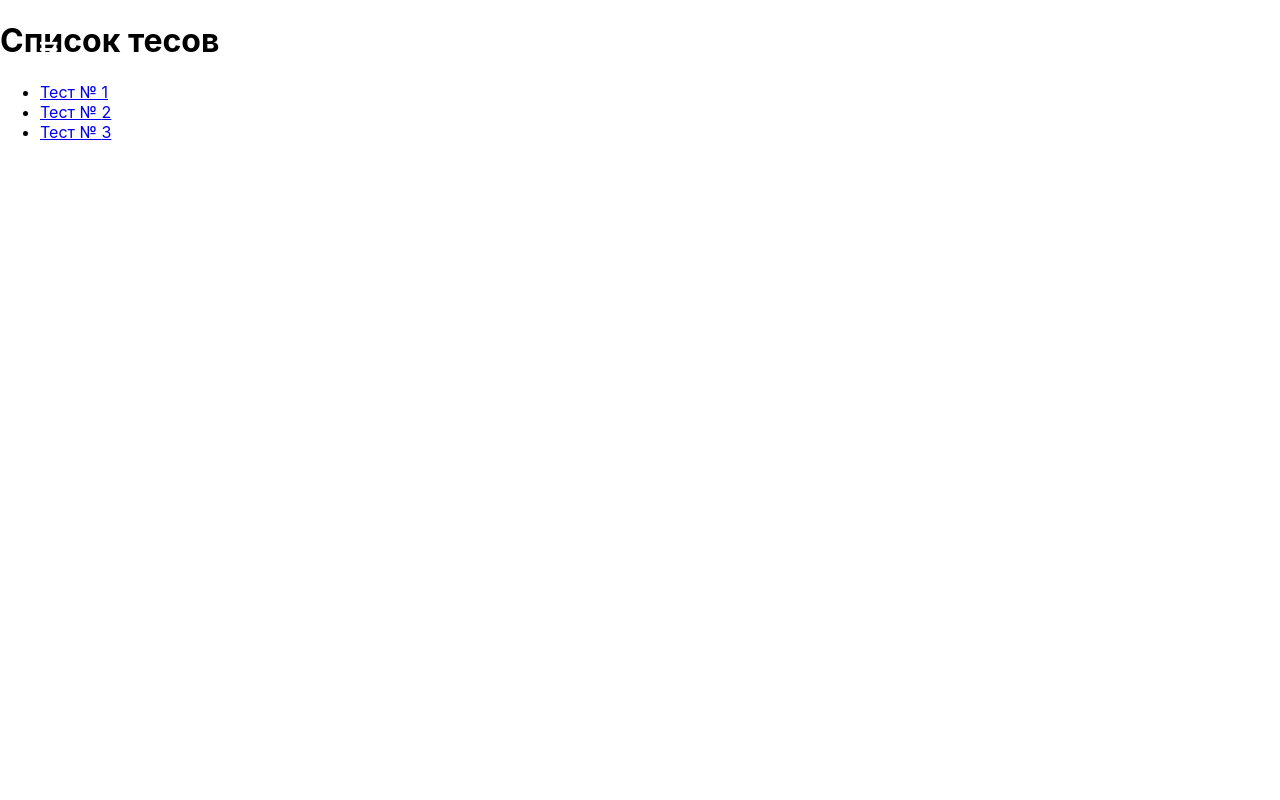
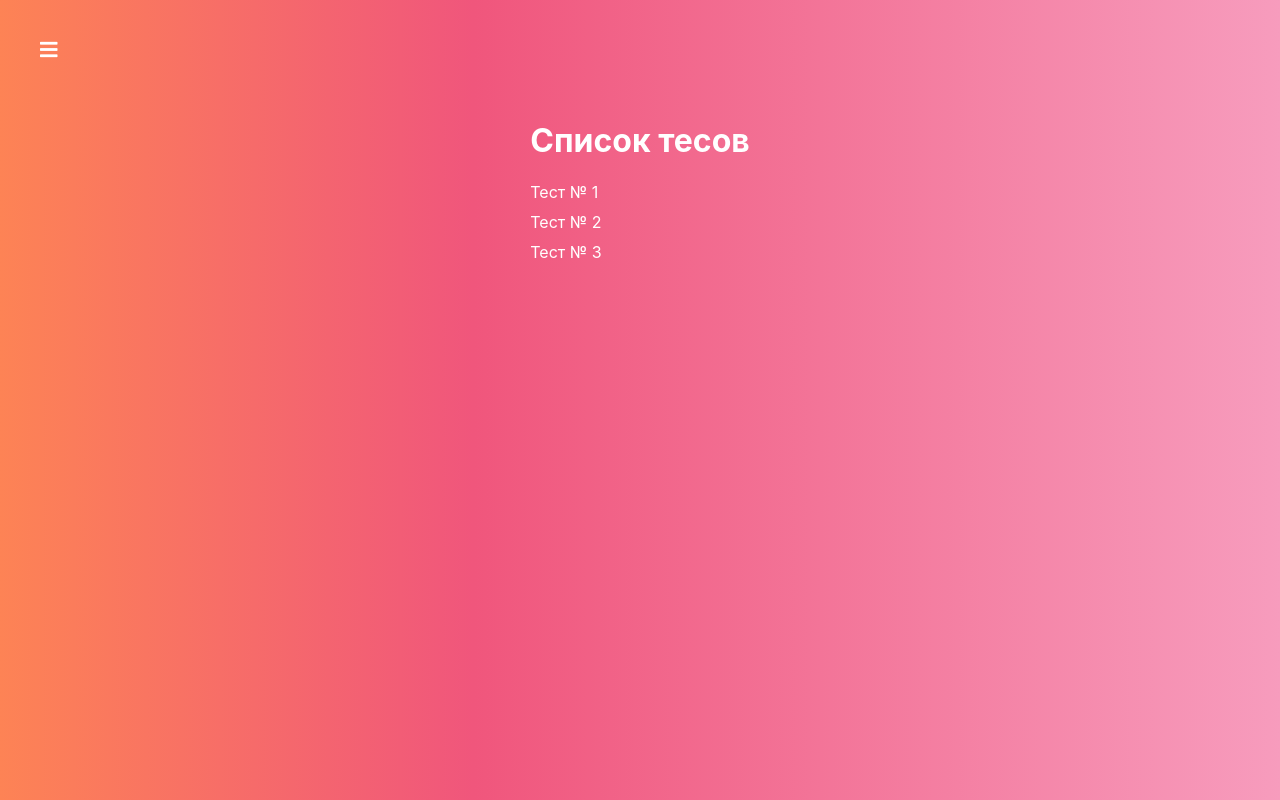
Before and after one commit to JsViking/quiz, a React app: page / in a window 1280 px wide. Built offline with nearby package versions, Linux system fonts and the light colour scheme.

Commit message:
style list of quiz

```diff
--- a/src/component/FinishQuiz/FinishQuiz.js
+++ b/src/component/FinishQuiz/FinishQuiz.js
@@ -1,6 +1,7 @@
 import React from 'react'
 import classes from './FinishQuiz.module.scss'
 import Button from '../UI/button/Button'
+import { Link } from 'react-router-dom'
 
 export default props => {
   const sucssesCount = Object.keys(props.results).reduce((acc, key) => {
@@ -33,12 +34,11 @@ export default props => {
 
       <p>{sucssesCount} of {props.quiz.length}</p>
 
-      <Button
-        onClick={props.onRetry}
-        type={'primary'}
-      >
-        Повторить
-      </Button>
+      <Button onClick={props.onRetry} type={'primary'}>Повторить</Button>
+
+      <Link to="/">
+        <Button type={'sucsses'}>Перейти в список тестов</Button>
+      </Link>
     </div>
   )
 }
--- a/src/component/FinishQuiz/FinishQuiz.module.scss
+++ b/src/component/FinishQuiz/FinishQuiz.module.scss
@@ -25,3 +25,7 @@
     }
   }
 }
+
+a {
+  text-decoration: none;
+}
--- a/src/component/UI/button/Button.module.scss
+++ b/src/component/UI/button/Button.module.scss
@@ -3,7 +3,7 @@
   padding: 10px 20px;
   border-radius: 5px;
   border: 1px solid #ccc;
-  color: #0000;
+  color: #000;
   margin-right: 15px;
   text-transform: uppercase;
   font-weight: bold;
--- a/src/containers/QuizList/QuizList.js
+++ b/src/containers/QuizList/QuizList.js
@@ -7,7 +7,7 @@ export default class QuizList extends Component {
     return [1,2,3].map((quiz, index) => {
       return (
         <li key={index}>
-          <NavLink to={'./quiz/'}>
+          <NavLink to={`./quiz/${quiz}`}>
             Тест № {quiz}
           </NavLink>
         </li>
--- a/src/containers/QuizList/QuizList.module.scss
+++ b/src/containers/QuizList/QuizList.module.scss
@@ -1,3 +1,28 @@
 .QuizList {
+  display: flex;
+  justify-content: center;
+  padding-top: 100px;
+  flex-grow: 1;
+  width: 100%;
+  background: linear-gradient(90deg, #fd8355 0%, #f0567c 37%, #f79cbd 100%);
 
+  h1 {
+    color: #fff;
+  }
+
+  ul {
+    list-style: none;
+    margin: 0;
+    padding: 0;
+
+    li, a{
+      margin-bottom: 10px;
+      text-decoration: none;
+      color: #fff;
+    }
+
+    a:hover {
+      color: #363636;
+    }
+  }
 }
--- a/src/containers/quiz/Quiz.js
+++ b/src/containers/quiz/Quiz.js
@@ -33,6 +33,10 @@ class Quiz extends React.Component {
         ]
       }
     ]
+  }
+
+  componentDidMount() {
+    console.log('Quiz -', this.props.match.params.id)
   }
 
   retryHandler = () => {
```
